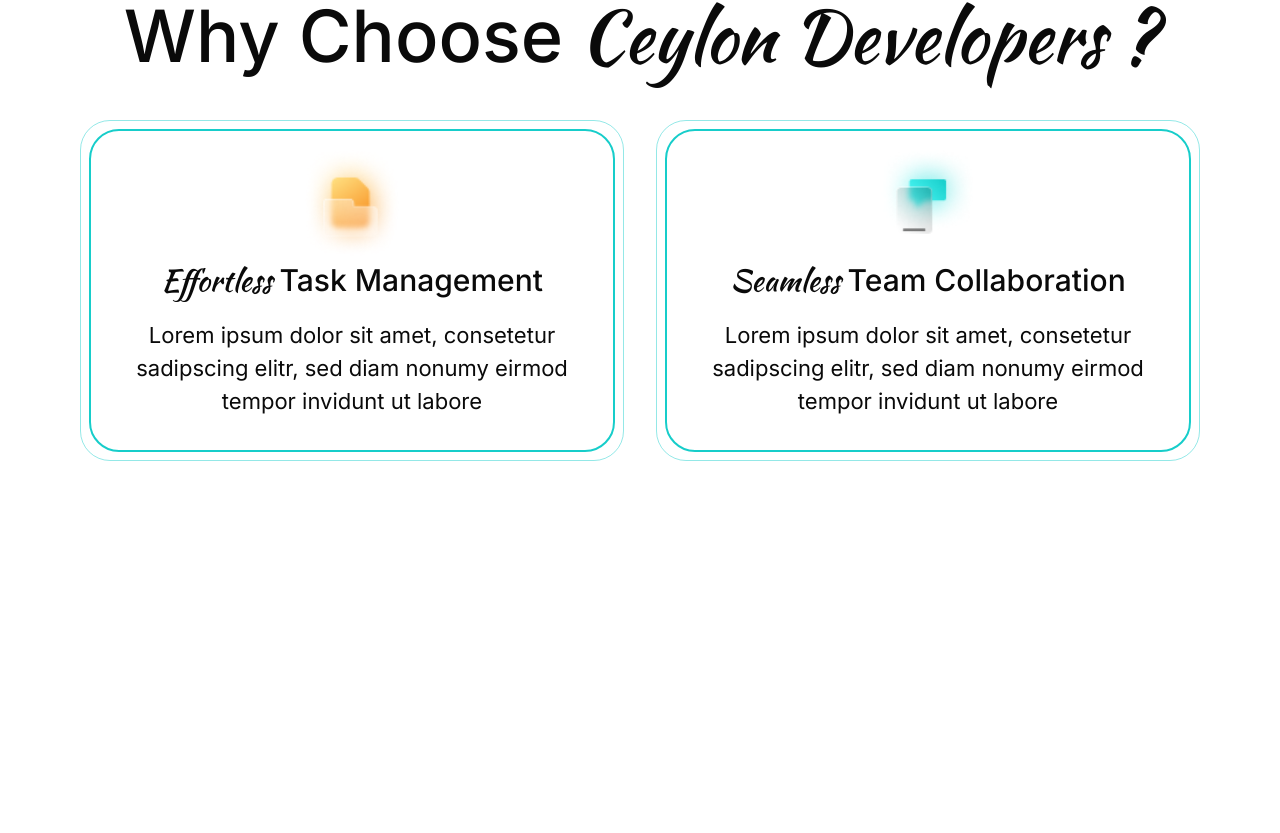
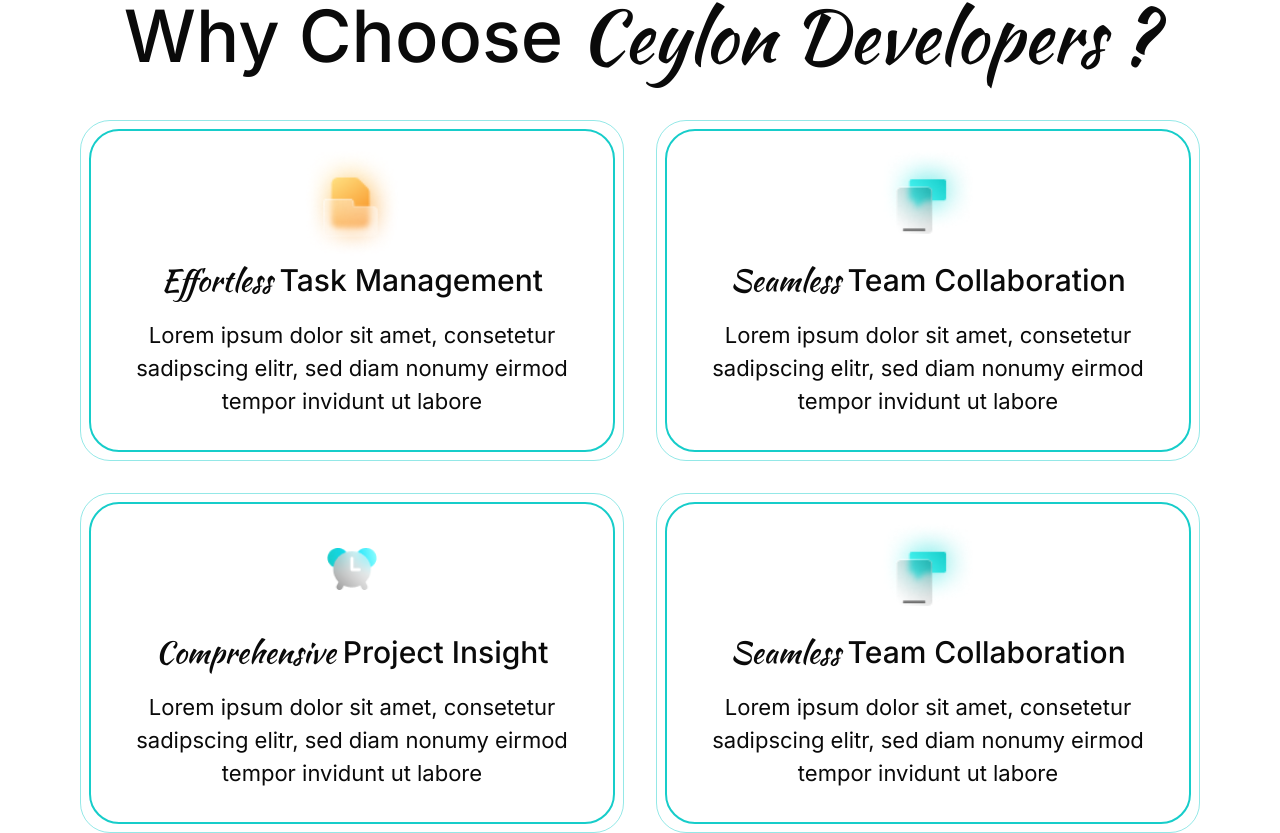
Before and after one commit to Roshen-Perera/ceylon-developers-portfolio, a Next.js app: page /about in a window 1280 px wide. Shown: the part 1008-1841 px from the top of the page. Before the commit the page ends 1517 px from the top, so only its background shows below. Built offline with nearby package versions, Linux system fonts and the light colour scheme.

Commit message:
Add new cards to WhyChoose component for enhanced project insights and team collaboration

```diff
--- a/components/whyChoose.tsx
+++ b/components/whyChoose.tsx
@@ -46,8 +46,45 @@ const WhyChoose = () => {
             </p>
           </div>
         </div>
+        <div className="p-2 border-1 rounded-[30px] border-[#17CDCA75]">
+          <div className="flex flex-col items-center justify-center border-[#17CDCA] border-2 rounded-[30px] p-4 pb-8">
+            <Image
+              src="/assets/icons/clock.png"
+              alt="Document"
+              width={50}
+              height={50}
+              className="mb-10 mt-7"
+            />
+            <h3 className="text-[30px] font-medium text-center">
+              <span className="font-kaushan">Comprehensive </span>
+              Project Insight
+            </h3>
+            <p className="max-w-xl text-center text-[22px] mt-4">
+              Lorem ipsum dolor sit amet, consetetur sadipscing elitr, sed diam
+              nonumy eirmod tempor invidunt ut labore
+            </p>
+          </div>
+        </div>
+        <div className="p-2 border-1 rounded-[30px] border-[#17CDCA75]">
+          <div className="flex flex-col items-center justify-center border-[#17CDCA] border-2 rounded-[30px] p-4 pb-8">
+            <Image
+              src="/assets/icons/phone.png"
+              alt="Document"
+              className="mb-5"
+              width={100}
+              height={100}
+            />
+            <h3 className="text-[30px] font-medium text-center">
+              <span className="font-kaushan">Seamless </span>
+              Team Collaboration
+            </h3>
+            <p className="max-w-xl text-center text-[22px] mt-4">
+              Lorem ipsum dolor sit amet, consetetur sadipscing elitr, sed diam
+              nonumy eirmod tempor invidunt ut labore
+            </p>
+          </div>
+        </div>
       </div>
-      <div className="grid grid-cols-2 gap-8 mt-12 max-w-6xl px-4"></div>
     </div>
   );
 };
```
